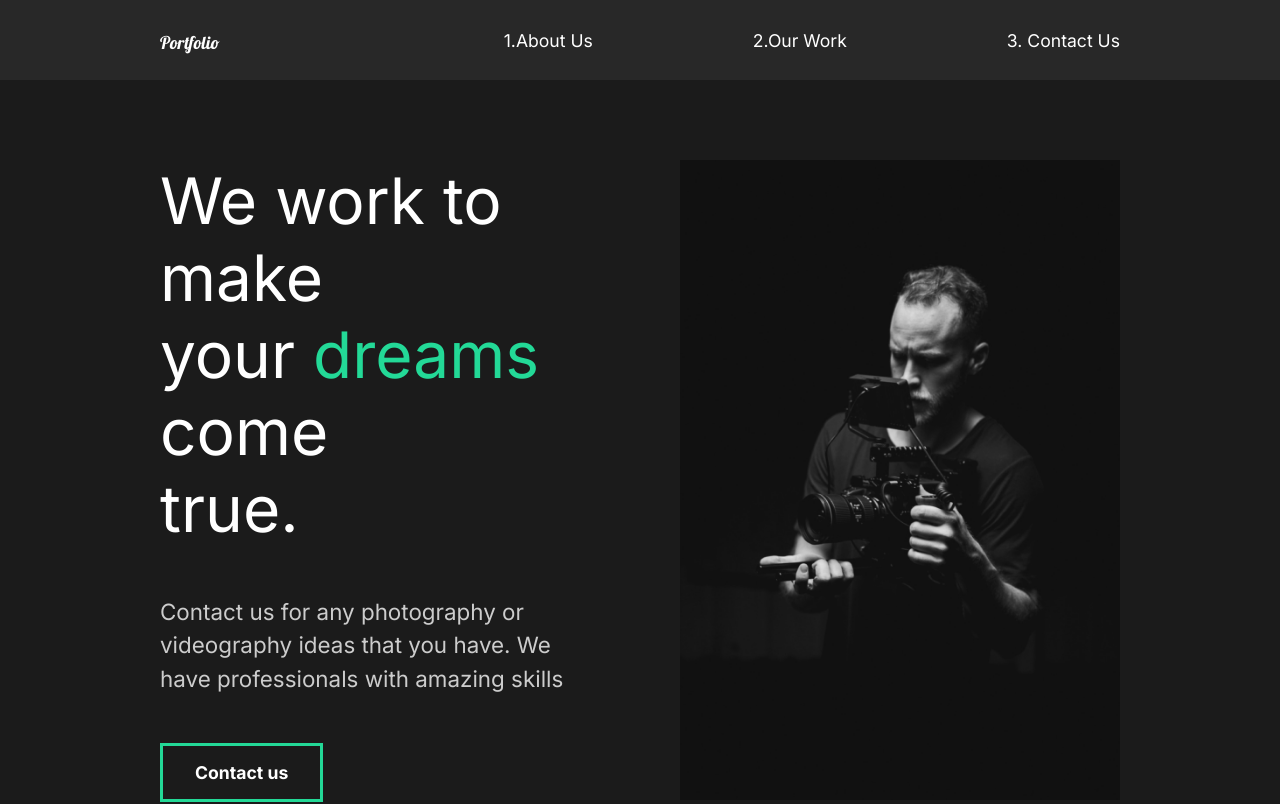
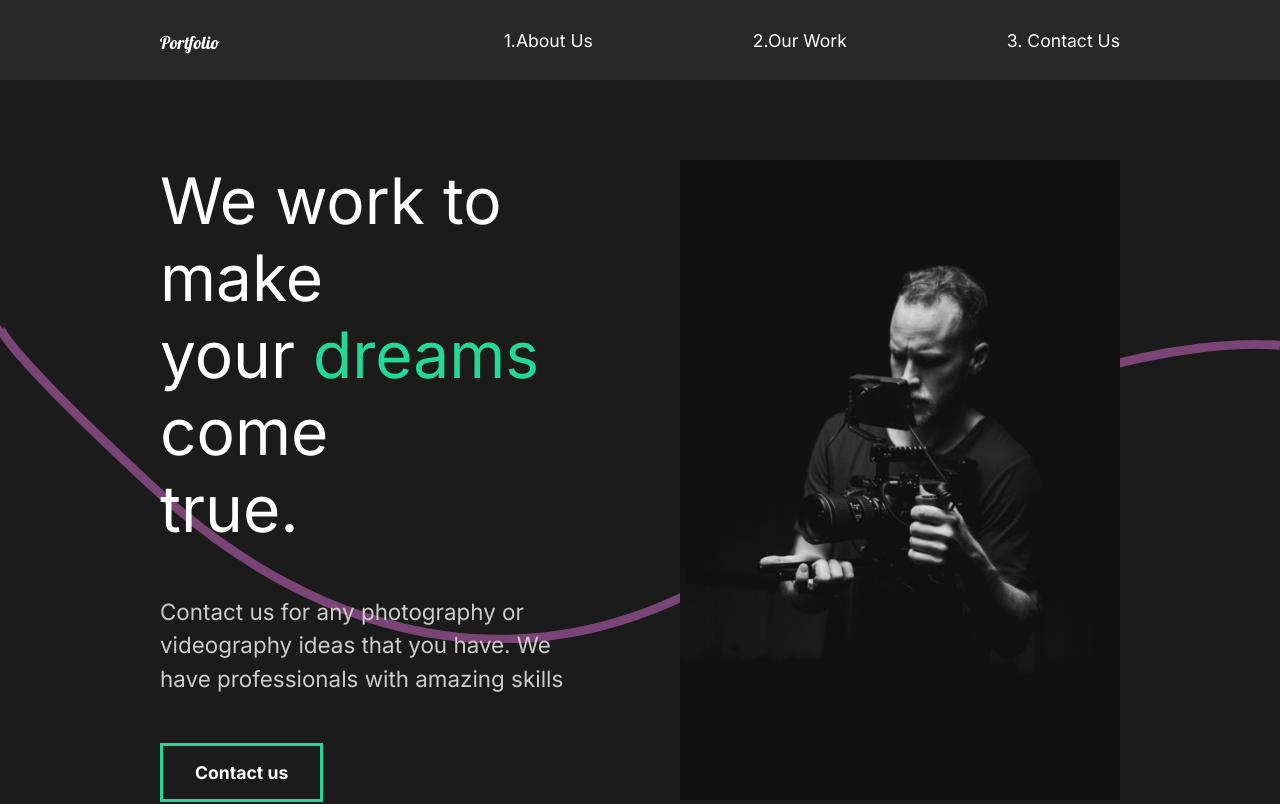
Before and after one commit to swapnil0709/React-Portfolio, a React (Create React App) app: page / in a window 1280 px wide. Shown: the top 804 px of the page. Built offline with nearby package versions, Linux system fonts and the light colour scheme.

Commit message:
Add Wave animation

```diff
--- a/src/components/AboutSection.js
+++ b/src/components/AboutSection.js
@@ -8,6 +8,7 @@ import {
   StyledHide,
   StyledImage,
 } from "../components/style";
+import Wave from "./Wave";
 const AboutSection = () => {
   return (
     <StyledAbout>
@@ -34,6 +35,7 @@ const AboutSection = () => {
       <StyledImage>
         <motion.img variants={photoAnim} src={home1} alt="Guy with a camera" />
       </StyledImage>
+      <Wave />
     </StyledAbout>
   );
 };
--- /dev/null
+++ b/src/components/Wave.js
@@ -0,0 +1,30 @@
+import React from "react";
+import styled from "styled-components";
+import { motion } from "framer-motion";
+
+const Wave = () => {
+  return (
+    <StyledWave
+      viewBox="0 0 1440 363"
+      fill="none"
+      xmlns="http://www.w3.org/2000/svg"
+    >
+      <motion.path
+        initial={{ pathLength: 0, pathOffset: 1 }}
+        animate={{ pathLength: 1, pathOffset: 0 }}
+        transition={{ duration: 1 }}
+        d="M1440 27.4774C1352.73 19.8184 1122.41 49.0556 899.331 227.276C620.48 450.052 354.282 355.647 170.328 185.318C23.165 49.0556 -4.21721 8.32998 0.487081 5"
+        stroke="#D96ED4"
+        strokeOpacity="0.5"
+        strokeWidth="10"
+      />
+    </StyledWave>
+  );
+};
+
+const StyledWave = styled(motion.svg)`
+  z-index: -1;
+  left: 0;
+  position: absolute;
+`;
+export default Wave;
--- a/src/components/style.js
+++ b/src/components/style.js
@@ -21,6 +21,7 @@ export const StyledDescription = styled.div`
 export const StyledImage = styled.div`
   flex: 1;
   overflow: hidden;
+
   img {
     width: 100%;
     height: 80vh;
```
